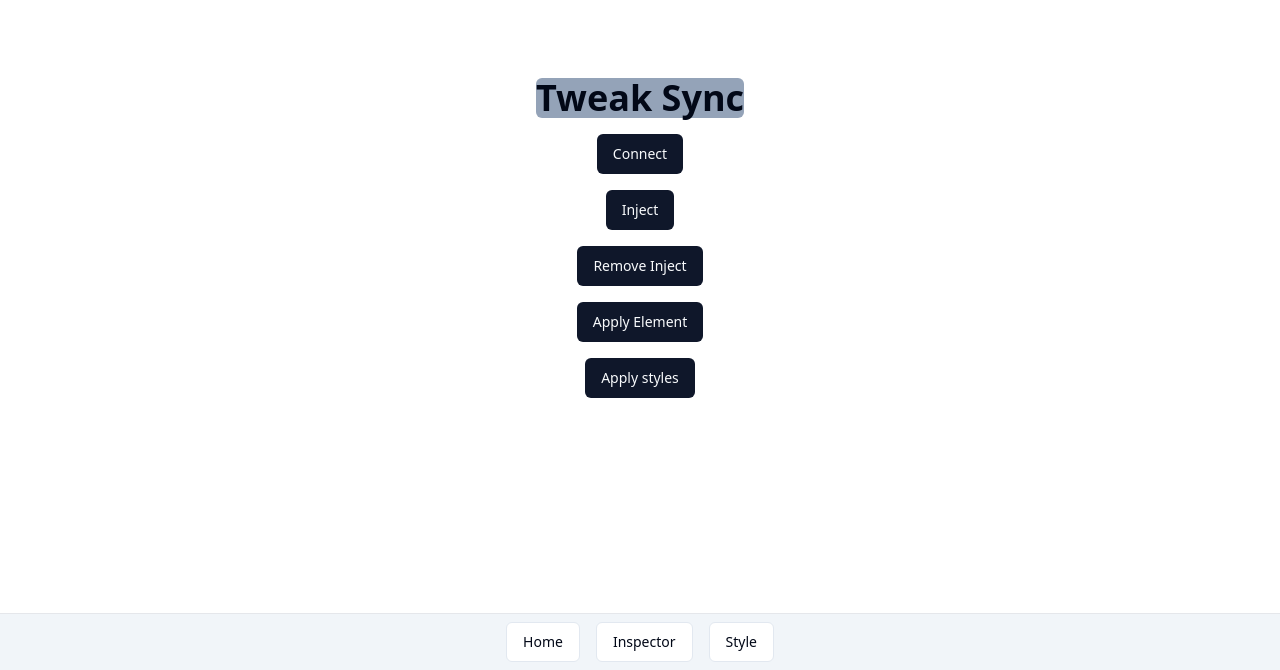
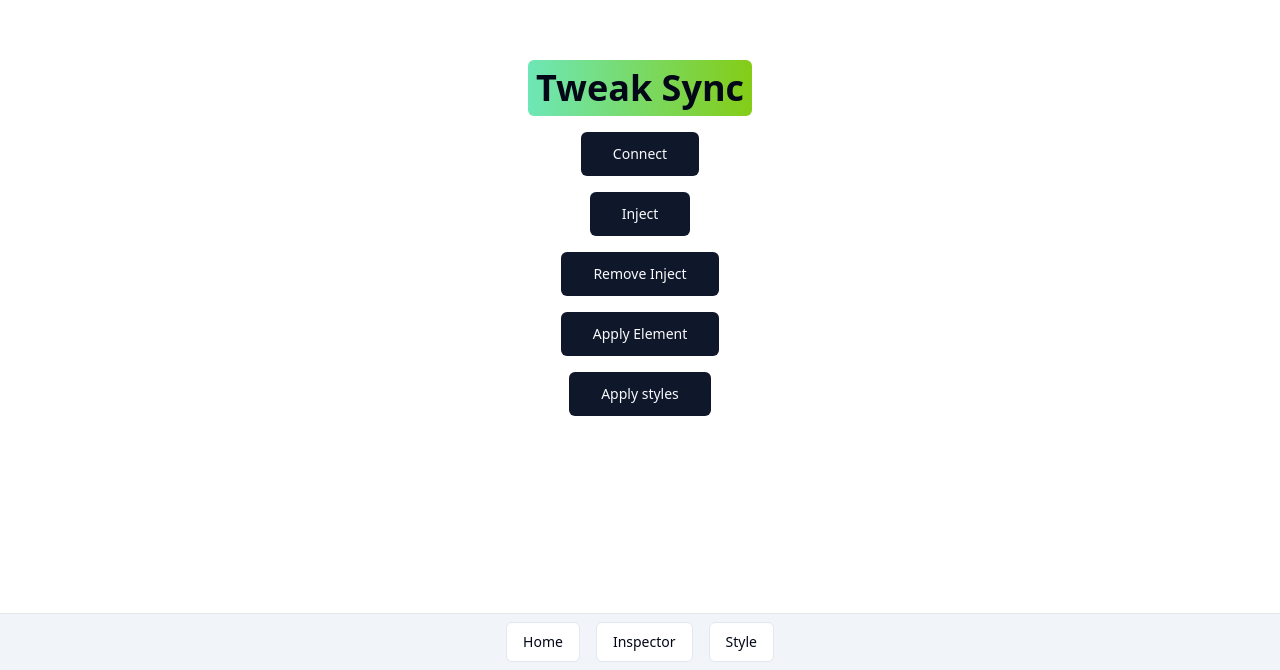
Before and after one commit to Mohamedhazeem/TweakSyncChrome, a React (Vite) app: page /#/ in a window 1280 px wide. Shown: the part 130-800 px from the top of the page. Built offline with nearby package versions, Linux system fonts and the light colour scheme.

Commit message:
style inspector and text content

```diff
--- a/src/components/attributes/attributeComponents/TextContent.tsx
+++ b/src/components/attributes/attributeComponents/TextContent.tsx
@@ -1,7 +1,9 @@
 import { ElementDetails } from "@/types/elementTypes";
 import { useEffect, useState } from "react";
-import { Label } from "@/components/ui/label";
 import { Textarea } from "@/components/ui/textarea";
+import { Card, CardContent, CardHeader, CardTitle } from "@/components/ui/card";
+import { HoverCard, HoverCardContent, HoverCardTrigger } from "@/components/ui/hover-card";
+import { Button } from "@/components/ui/button";
 type PTagTypes = {
   tag: ElementDetails;
 };
@@ -16,6 +18,14 @@ function TextContent({ tag }: PTagTypes) {
     chrome.runtime.sendMessage({
       action: "updateTextContent",
       text: e.target.value,
+      temporaryId: tag?.temporaryId,
+    });
+  };
+  const handleRemoveClick = () => {
+    setTextContent("");
+    chrome.runtime.sendMessage({
+      action: "updateTextContent",
+      text: "",
       temporaryId: tag?.temporaryId,
     });
   };
@@ -97,16 +107,52 @@ function TextContent({ tag }: PTagTypes) {
   const ShowTextContent = () => {
     if (textContent || textContentElements.includes(tag.tagName!)) {
       return (
-        <div className="grid w-full gap-1.5">
-          <Label htmlFor="message">Text Content</Label>
+        <>
+          <Card className="layoutCard">
+            <CardHeader
+              className={`layoutCardHeader ${
+                textContent ? "layoutCardHeaderActive" : "layoutCardHeaderInActive"
+              } `}
+            >
+              <CardTitle className="layoutCardTitle">
+                Text Content
+                <div className="layoutHoverCardHolder">
+                  <HoverCard>
+                    <HoverCardTrigger asChild>
+                      <Button variant="outline" size="sm" className="layoutHoverCardTriggerButton">
+                        ?
+                      </Button>
+                    </HoverCardTrigger>
+                    <HoverCardContent className="layoutHoverCardContent">
+                      <p className="layoutHoverCardContentDiscription">
+                        {"Here you can type text of the element"}
+                      </p>
+                    </HoverCardContent>
+                  </HoverCard>
+                  {textContent && (
+                    <Button
+                      size="sm"
+                      variant={"default"}
+                      className="layoutClearButton"
+                      onClick={() => handleRemoveClick()}
+                    >
+                      CLEAR
+                    </Button>
+                  )}
+                </div>
+              </CardTitle>
+            </CardHeader>
+            <CardContent className="layoutCardContent">
               <Textarea
                 className="resize-none"
                 placeholder="Type your message here."
                 id="message"
-            value={textContent!}
+                value={textContent ? textContent : ""}
                 onChange={handleTextContentChange}
               />
-        </div>
+            </CardContent>
+          </Card>
+        </>
       );
     } else {
       return <></>;
@@ -114,18 +160,7 @@ function TextContent({ tag }: PTagTypes) {
   };
   return (
     <>{ShowTextContent()}</>
-    // <div>
-    //   {textContent && (
-    //     <textarea
-    //       className="resize-none w-full bg-slate-500"
-    //       rows={6}
-    //       placeholder="Wite a Text"
-    //       value={textContent}
-    //       onChange={handleTextContentChange}
-    //     />
-    //   )}
-    //   {/* {tag?.path && <p>{tag.path}</p>} */}
-    // </div>
+    //  {/* {tag?.path && <p>{tag.path}</p>} */}
   );
 }
 
--- a/src/components/styles/styleGroup/BackgroundProperties.tsx
+++ b/src/components/styles/styleGroup/BackgroundProperties.tsx
@@ -7,7 +7,7 @@ import Position from "../styleComponents/Position";
 // background-position (add edge offset and multiple image positions)
 function BackgroundProperties() {
   return (
-    <div className="flex flex-col gap-1">
+    <div className="inspector-component">
       <MultiStyleOptionSetter name="background-attachment" />
       <MultiStyleOptionSetter name="background-blend-mode" />
       <SingleStyleOptionSetter name="background-clip" isCapitalized={true} />
--- a/src/main.css
+++ b/src/main.css
@@ -2,6 +2,25 @@
 @tailwind components;
 @tailwind utilities;
 
+/* #region LayoutStyles */
+.inspector-container {
+  @apply w-full h-[calc(100vh-65px)] flex items-center justify-center;
+}
+.inspector-scroll {
+  @apply flex flex-col space-y-2 overflow-y-auto scroll-smooth h-full w-full p-1;
+}
+.inspector-home {
+  @apply flex flex-col space-y-4 overflow-y-auto h-full w-full p-4 items-center justify-center;
+}
+.inspector-component {
+  @apply flex flex-col gap-1;
+}
+.tweak-sync-logo {
+  @apply bg-gradient-to-r from-emerald-300 to-lime-500 rounded-md font-semibold p-2 text-4xl cursor-default;
+}
+/* #endregion LayoutStyles */
+
+/* #region LayoutStyles */
 .layoutCard {
   @apply border-2;
 }
@@ -9,10 +28,10 @@
   @apply p-2 py-1 rounded;
 }
 .layoutCardHeaderActive {
-  @apply bg-green-400;
+  @apply bg-gradient-to-r from-emerald-300 to-lime-500;
 }
 .layoutCardHeaderInActive {
-  @apply bg-gray-200;
+  @apply bg-gradient-to-r from-zinc-300 to-slate-500;
 }
 .layoutCardTitle {
   @apply flex justify-between items-center text-base font-medium;
@@ -53,3 +72,7 @@
 .layoutParentCardTitle {
   @apply text-lg font-semibold flex justify-between items-center;
 }
+.textArea {
+  @apply grid w-full gap-1.5 p-2;
+}
+/* #endregion LayoutStyles */
--- a/src/pages/ElementInspector.tsx
+++ b/src/pages/ElementInspector.tsx
@@ -139,12 +139,9 @@ function ElementInspector() {
     return <div> Not element selected</div>;
   }
   return (
-    <div className="w-full h-[calc(100vh-65px)] flex items-center justify-center">
-      <div
-        ref={scrollableContainerRef}
-        className="flex flex-col space-y-2 overflow-y-auto scroll-smooth h-full w-full p-1"
-      >
-        <div className="flex flex-col gap-1">
+    <div className="inspector-container">
+      <div ref={scrollableContainerRef} className="inspector-scroll">
+        <div className="inspector-component">
           <TextContent tag={element} />
           {attributes?.length ? (
             attributes.map((attribute, index) => (
--- a/src/pages/Home.tsx
+++ b/src/pages/Home.tsx
@@ -18,24 +18,40 @@ function Home() {
   }
 
   return (
-    <div className="w-full h-[calc(100vh-65px)] flex items-center justify-center">
-      <div className="flex flex-col space-y-4 overflow-y-auto h-full w-full p-4 items-center justify-center">
-        <span className="bg-slate-400 rounded-md font-semibold text-4xl">
-          Tweak Sync
-        </span>
-        <Button type="button" id="connect" onClick={connected}>
+    <div className="inspector-container">
+      <div className="inspector-home">
+        <span className="tweak-sync-logo">Tweak Sync</span>
+        <Button size={"lg"} variant={"default"} type="button" id="connect" onClick={connected}>
           Connect
         </Button>
-        <Button type="button" id="inject" onClick={inject}>
+        <Button size={"lg"} variant={"default"} type="button" id="inject" onClick={inject}>
           Inject
         </Button>
-        <Button type="button" id="remove_inject" onClick={removeInject}>
+        <Button
+          size={"lg"}
+          variant={"default"}
+          type="button"
+          id="remove_inject"
+          onClick={removeInject}
+        >
           Remove Inject
         </Button>
-        <Button type="button" id="applyElement" onClick={applyElement}>
+        <Button
+          size={"lg"}
+          variant={"default"}
+          type="button"
+          id="applyElement"
+          onClick={applyElement}
+        >
           Apply Element
         </Button>
-        <Button type="button" id="applyStyles" onClick={applyStyles}>
+        <Button
+          size={"lg"}
+          variant={"default"}
+          type="button"
+          id="applyStyles"
+          onClick={applyStyles}
+        >
           Apply styles
         </Button>
       </div>
--- a/src/pages/StyleInspector.tsx
+++ b/src/pages/StyleInspector.tsx
@@ -190,11 +190,8 @@ function StyleInspector() {
     return null;
   }
   return (
-    <div className="w-full h-[calc(100vh-65px)] flex items-center justify-center">
-      <div
-        ref={scrollableContainerRef}
-        className="flex flex-col space-y-2 overflow-y-auto scroll-smooth h-full w-full p-1"
-      >
+    <div className="inspector-container">
+      <div ref={scrollableContainerRef} className="inspector-scroll">
         {/* {styles.inline &&
         Object.entries(styles.inline).map(([property, value]) =>
           property === "color" ? (
```
Lines whose indentation alone changed are shown as unchanged.
